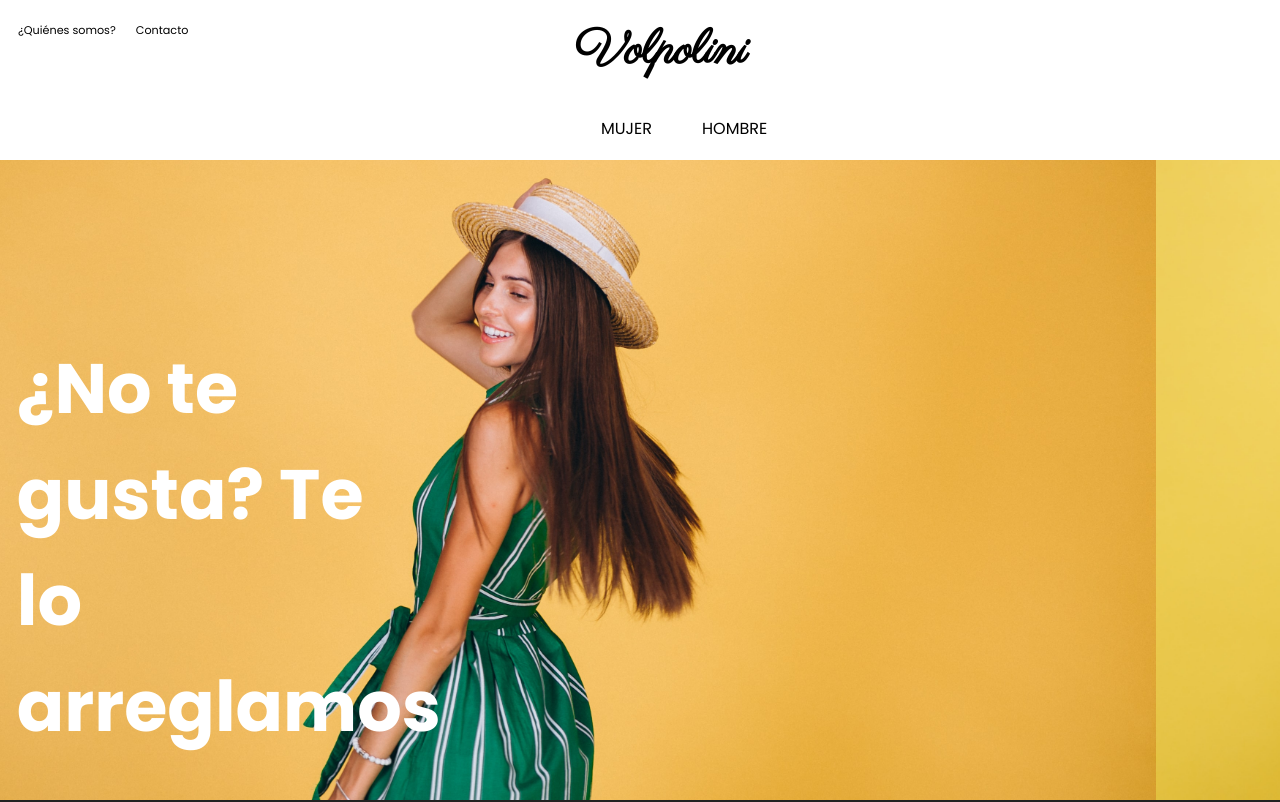
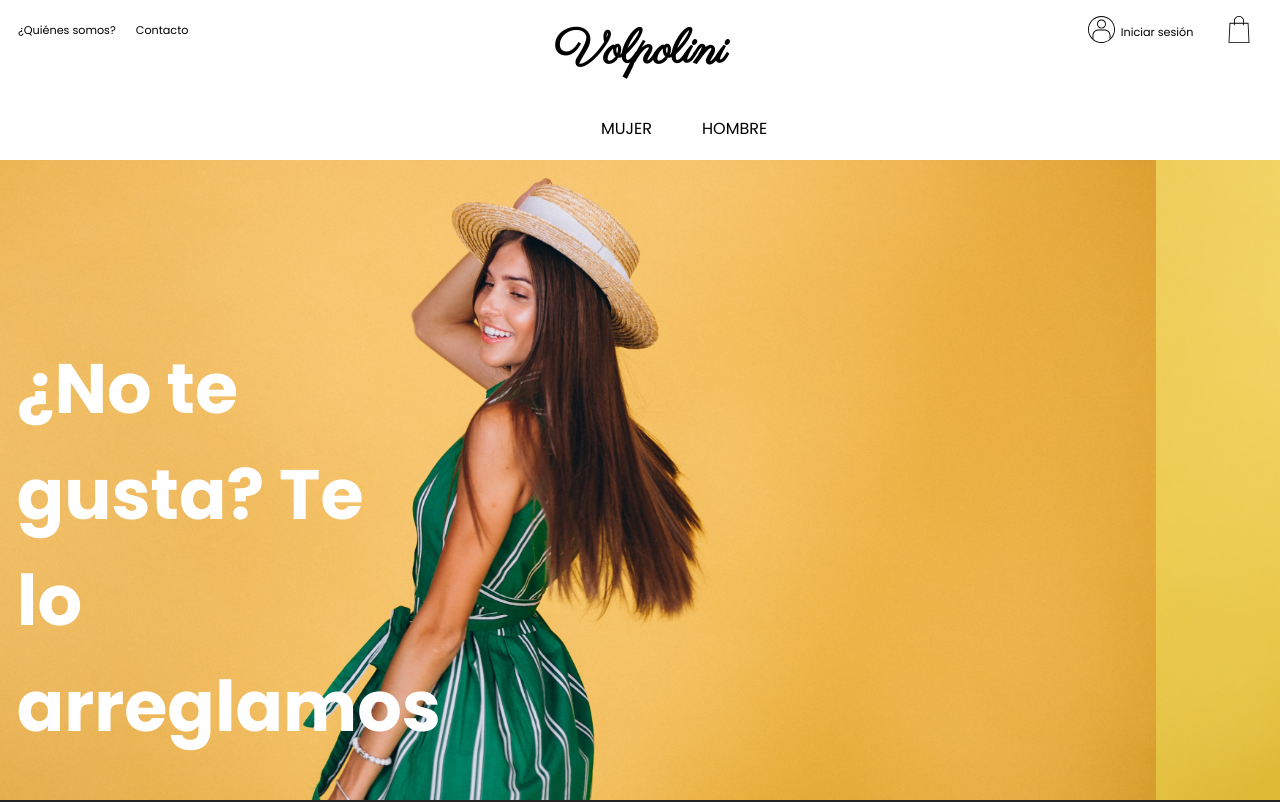
Before and after one commit to manuelalferez/volpolini, a React (Create React App) app: page / in a window 1280 px wide. Shown: the top 802 px of the page. Built offline with nearby package versions, Linux system fonts and the light colour scheme.

Commit message:
Añadida en el Navbar la vista de inicio de sesión del usuario y la bolsa de la compra

```diff
--- a/src/components/Navbar.js
+++ b/src/components/Navbar.js
@@ -1,8 +1,10 @@
 import React from "react";
 import "./styles/Navbar.css";
-import { Link } from "react-router-dom";
+import {Link} from "react-router-dom";
 import data from "./myData/Navbar__data";
 import data__little from './myData/Navbar__Little__data';
+import bag_image from '../images/Navbar__images/shopping-bag.svg';
+import user_image from '../images/Navbar__images/user.svg';
 
 function Navbar() {
   return (
@@ -21,6 +23,15 @@ function Navbar() {
         <Link to="/" className="Navbar__brand">
           <h1>Volpolini</h1>
         </Link>
+        <div className='Navbar__user__bag'>
+          <div className='Navbar__user'>
+            <img src={user_image} alt='Imagen de usuario' />
+            <p className='Navbar__user__text'>Iniciar sesión</p>
+          </div>
+          <div className='Navbar__bag'>
+            <img src={bag_image} alt='Bolsa de la compra'/>
+          </div>
+        </div>
         <nav className="Navbar__menu">
           <ul className="Navbar__menu-list">
             {data.map(data_ele => (
--- a/src/components/styles/Navbar.css
+++ b/src/components/styles/Navbar.css
@@ -6,9 +6,9 @@ body {
 
 .Navbar__bar {
   display: grid;
-  grid-template-areas: "littleMenu brand" ". menu";
+  grid-template-areas: "littleMenu brand userBag" ". menu .";
   grid-template-rows: 12vh 8vh;
-  grid-template-columns: 20vw 80vw;
+  grid-template-columns: 20vw 60vw 20vw;
   height: 20vh;
   width: 100vw;
   background-color: white;
@@ -24,6 +24,41 @@ body {
   font-size: .7em;
 }
 
+.Navbar__user__bag{
+  grid-area: userBag;
+  display: flex;
+  margin: 1em .5em 0 0;
+  padding-left: 4em;
+  height: 2em;
+}
+
+.Navbar__user{
+  margin-right: 2em;
+  display: flex;
+}
+
+.Navbar__user__text{
+  font-size: .7em;
+  margin: 0;
+  margin-left: .5em;
+  display: flex;
+  justify-self: center;
+  align-self: center;
+}
+
+.Navbar__bag, .Navbar__user{
+  height: 2em;
+}
+
+.Navbar__bag:hover, .Navbar__user:hover{
+  cursor: pointer;
+}
+
+.Navbar__user img, .Navbar__bag img{
+  width: 1.7em;
+  height: 1.7em;
+}
+
 .Navbar__brand {
   font-family: "Parisienne", cursive;
   font-size: 1.5em;
@@ -31,8 +66,7 @@ body {
   text-align: center;
   display: flex;
   align-items: center;
-  position: relative;
-  left: 25vh;
+  justify-content: center;
 }
 
 .Navbar__brand h1 {
```
Also changed, not shown: src/images/Navbar__images/shopping-bag.svg (added), src/images/Navbar__images/user.svg (added). Lines whose indentation alone changed are shown as unchanged.
